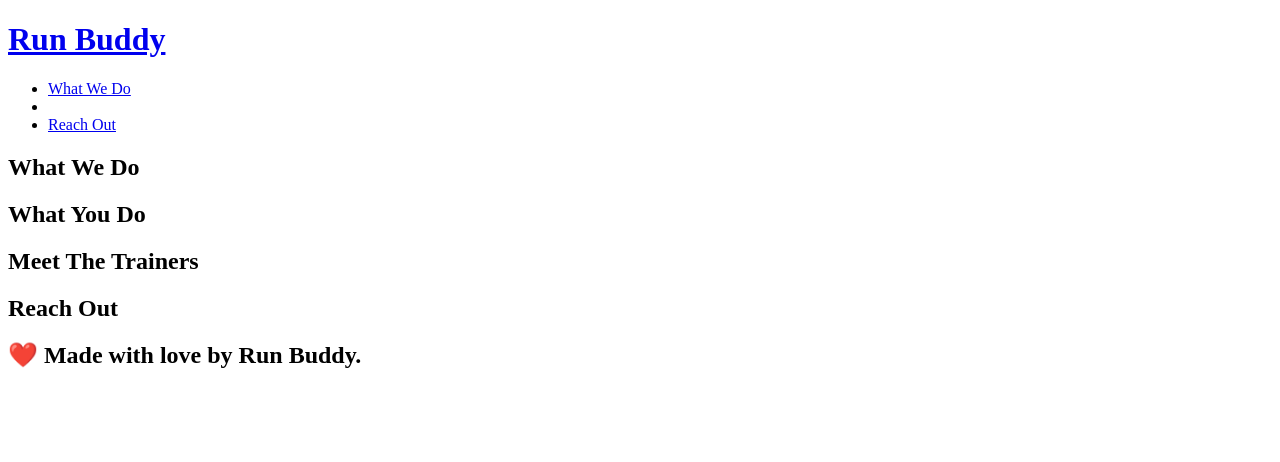
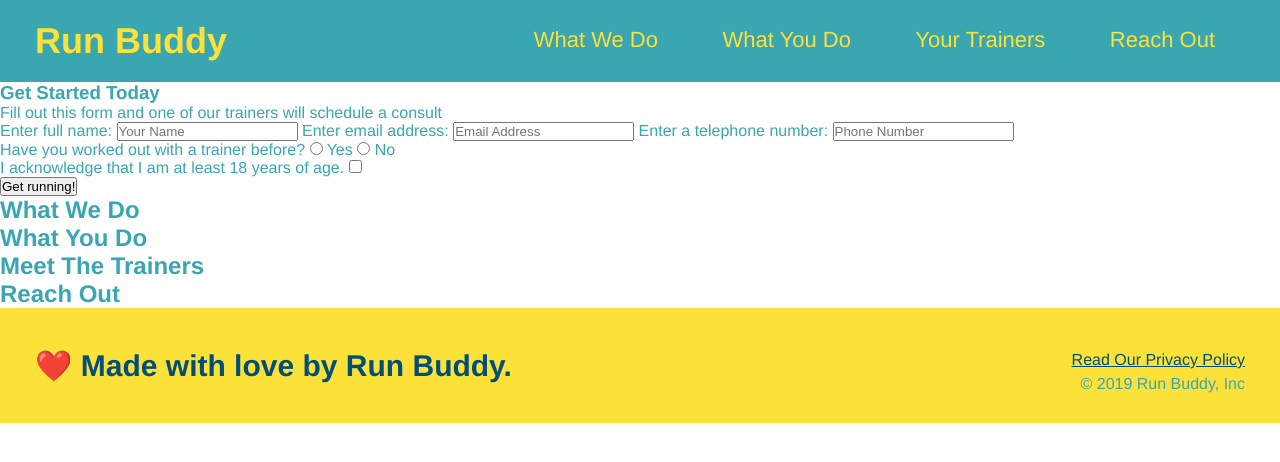
Before and after one commit to Untoldepoch/run-buddy, a plain HTML site: page index.html in a window 1280 px wide. Drawn offline with Linux system fonts and the light colour scheme.

Commit message:
addingbuttonsandboxeshtml

```diff
--- /dev/null
+++ b/assets/css/style.css
@@ -0,0 +1,72 @@
+* {
+  margin: 0;
+  padding: 0;
+  box-sizing: border-box;
+}
+
+body {
+    /*I'm a CSS comment! */
+    color: #39a6b2;
+    font-family: Helvetica, Arial, sans-serif;
+}
+
+header {
+    padding: 20px 35px;
+    background-color: #39a6b2;
+}
+
+header h1 {
+    font-weight: bold;
+    font-size: 36px;
+    color: #fce138;
+    margin: 0;
+}
+
+header a {
+    text-decoration: none;
+    color: #fce138;
+}
+header nav {
+    float: right;
+    margin: 7px 0;
+}
+header nav ul li {
+    display: inline;
+}
+
+header nav ul li a {
+    margin: 0 30px;
+    font-weight: lighter;
+    font-size: 22px;
+}
+
+header h1 {
+    font-weight: bold;
+    font-size: 36px;
+    color: #fce138;
+    margin: 0;
+    display: inline;
+}
+
+footer {
+    background: #fce138;
+    width: 100%;
+    padding: 40px 35px;
+}
+
+footer h2 {
+    display: inline;
+    color: #024e76;
+    font-size: 30px;
+    margin: 0;
+}
+
+footer div {
+    float: right;
+    line-height: 1.5;
+    text-align: right;
+}
+
+footer a {
+    color: #024e76;
+}
--- a/index.html
+++ b/index.html
@@ -1,6 +1,7 @@
 <!DOCTYPE html>
 <html lang="en">
   <head>
+      <link rel="stylesheet" href="./assets/css/style.css" />
     <meta charset="UTF-8" />
     <title>Run Buddy</title>
   </head>
@@ -19,7 +20,10 @@
                     <a href="#what-we-do">What We Do</a>
                 </li>
                 <li>
-                    <a href="#what-you-do"></a>
+                    <a href="#what-you-do">What You Do</a>
+                </li>
+                <li>
+                    <a href="#your-trainers">Your Trainers</a>
                 </li>
                 <li>
                     <a href="#reach-out">Reach Out</a>
@@ -30,7 +34,37 @@
 
     <!-- hero/jumbotron -->
     <section>
+        <div>
+            <h3>Get Started Today</h3>
+            <p>Fill out this form and one of our trainers will schedule a consult</p>
+        <!-- Add form-->
+        <form>
+            <label for="name">Enter full name:</label>
+            <input type="text" placeholder="Your Name" name"name" id="name" />
+            <label for="email">Enter email address:</label>
+            <input type="email" placeholder="Email Address" name="email"  id="email"  />
+            <label for="phone">Enter a telephone number:</label>
+            <input type="tel" placeholder="Phone Number" name="phone" id="phone" />
+            <p>
+              Have you worked out with a trainer before?
+              <input type="radio" name="trainer-confirm" id="trainer-yes" />
+              <label for="trainer-yes">Yes</label>
+              <input type="radio" name="trainer-confirm" id="trainer-no" />
+              <label for="trainer-no">No</label>
+            </p>
+            <p>
+                <label for="checkbox" >
+                    I acknowledge that I am at least 18 years of age.
+                </label>
+                <input type="checkbox" name="age-confirm" id="checkbox" />
+            </p>
+            <button type="submit">
+                Get running!
+            </button>
+        </form>
+        </div>
     </section>
+    <!-- end hero -->
 
     <!-- "what we do" section -->
     <section>
@@ -55,5 +89,9 @@
     <!-- footer -->
     <footer>
         <h2>❤️ Made with love by Run Buddy.</h2>
+        <div>
+            <a href="#">Read Our Privacy Policy</a><br />
+            &copy; 2019 Run  Buddy, Inc
+        </div>
     </footer>
   </body>
```
